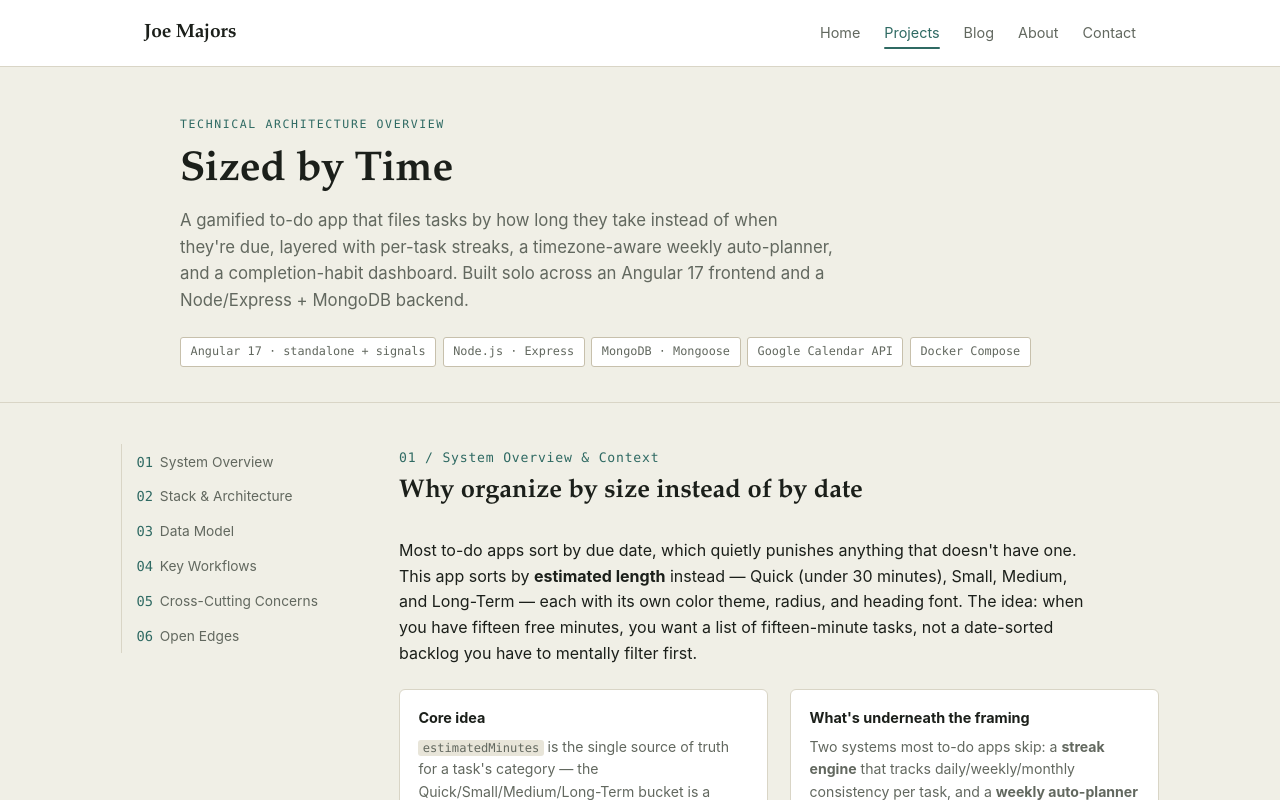
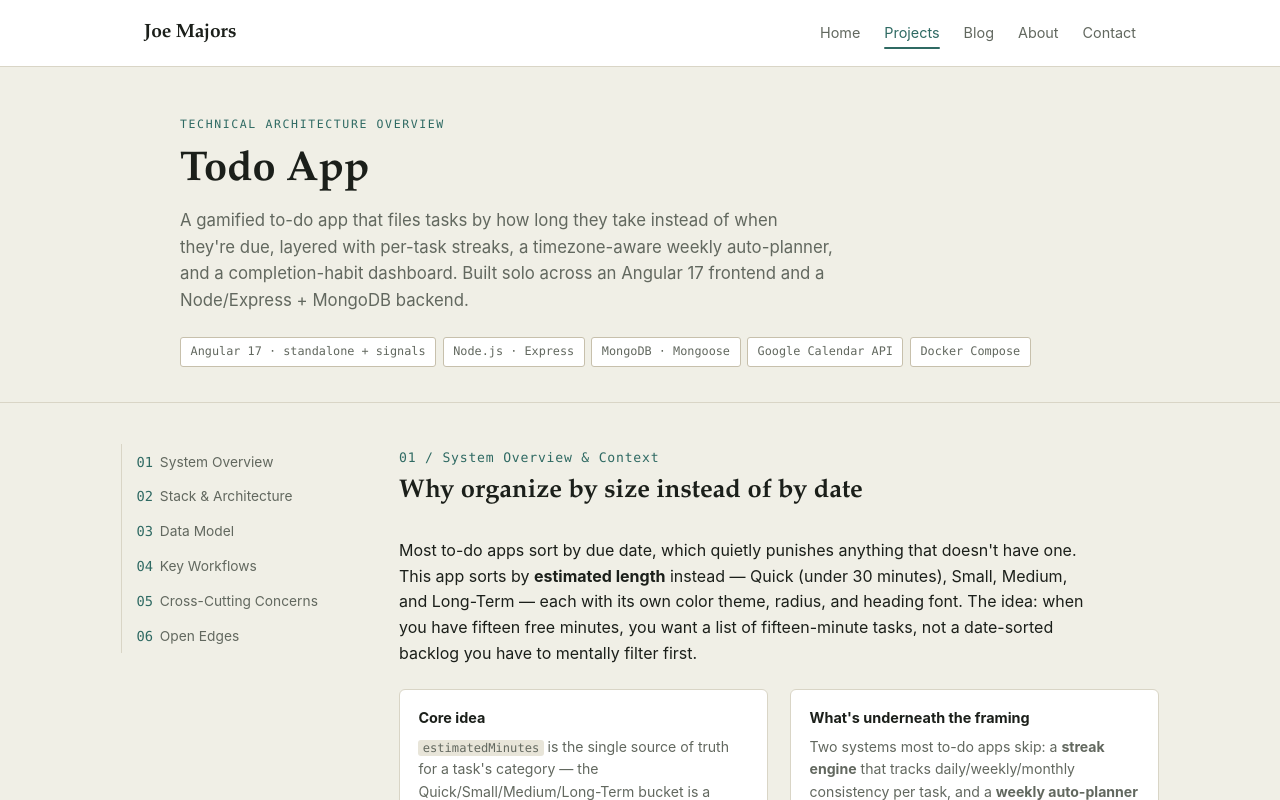
Before and after one commit to DyslexicLemons/Joes-Website, a React (Vite) app: page /projects/todo-app in a window 1280 px wide. Shown: the top 800 px of the page. Built offline with nearby package versions, Linux system fonts and the light colour scheme; no server answers.

Commit message:
Renamed Titel of todo-app  page

```diff
--- a/src/pages/TodoWriteup.jsx
+++ b/src/pages/TodoWriteup.jsx
@@ -78,7 +78,7 @@ function TodoWriteup() {
       <header className="masthead">
         <div className="masthead-inner">
           <p className="eyebrow">Technical Architecture Overview</p>
-          <h1>Sized by Time</h1>
+          <h1>Todo App</h1>
           <p className="dek">
             A gamified to-do app that files tasks by how long they take
             instead of when they're due, layered with per-task streaks, a
```
